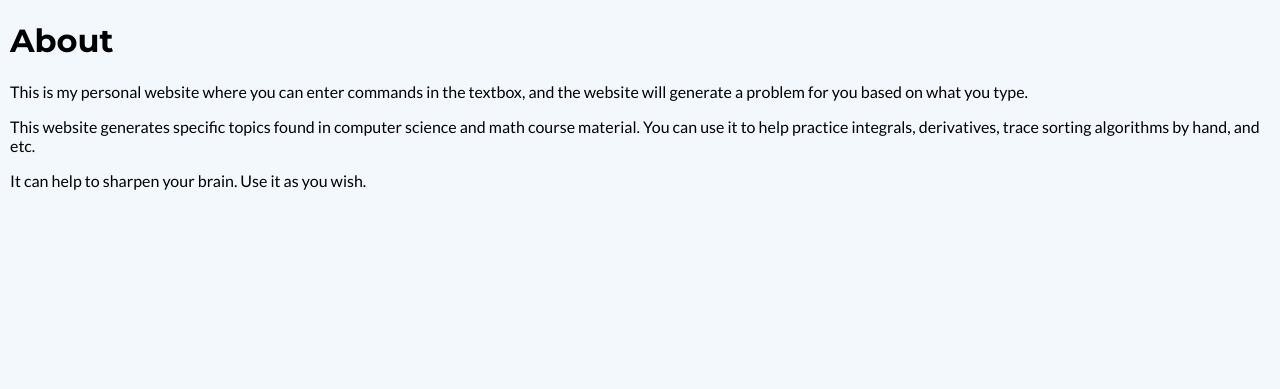
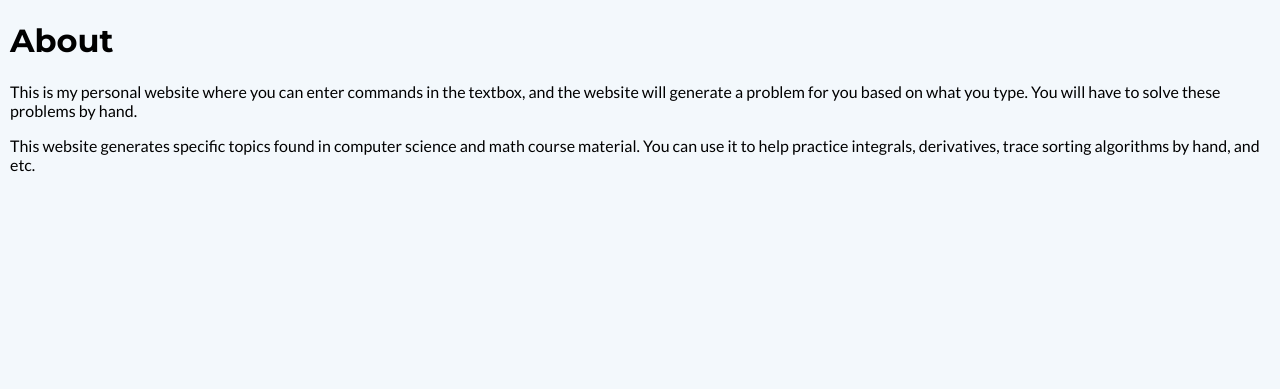
Before and after one commit to danchurlian/DChu-s-Problem-Generator, a Flask app: page /about in a window 1280 px wide. Shown: the part 32-421 px from the top of the page. Run offline with Flask 3, Linux system fonts and the light colour scheme.

Commit message:
style: update about page to note users to solve problems by hand

```diff
--- a/templates/about.html
+++ b/templates/about.html
@@ -17,13 +17,10 @@
             <h1>About</h1>
             <section>
                 <p>
-                    This is my personal website where you can enter commands in the textbox, and the website will generate a problem for you based on what you type.
+                    This is my personal website where you can enter commands in the textbox, and the website will generate a problem for you based on what you type. You will have to solve these problems by hand.
                 </p>
                 <p>
                     This website generates specific topics found in computer science and math course material. You can use it to help practice integrals, derivatives, trace sorting algorithms by hand, and etc.
-                </p>
-                <p>
-                    It can help to sharpen your brain. Use it as you wish.
                 </p>
             </section>
         </main>
```
